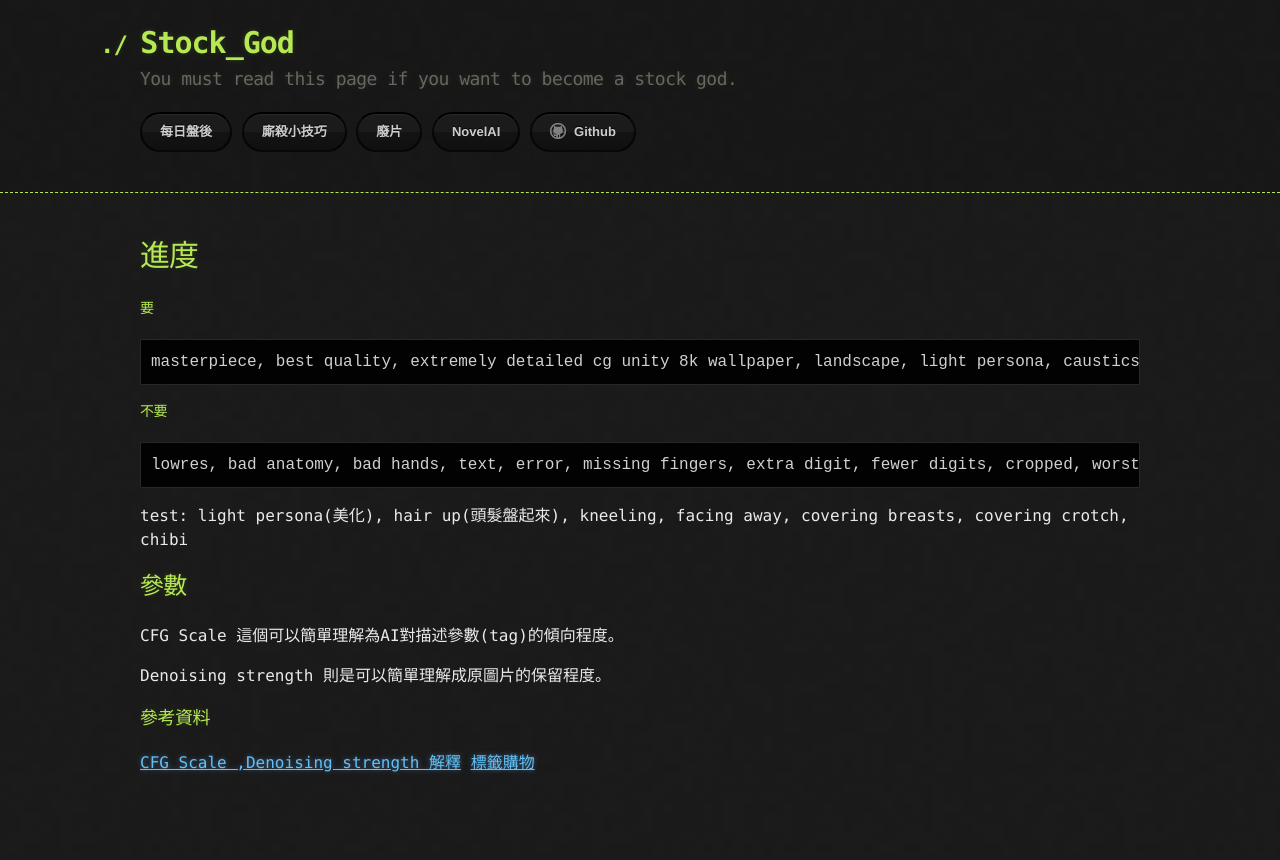
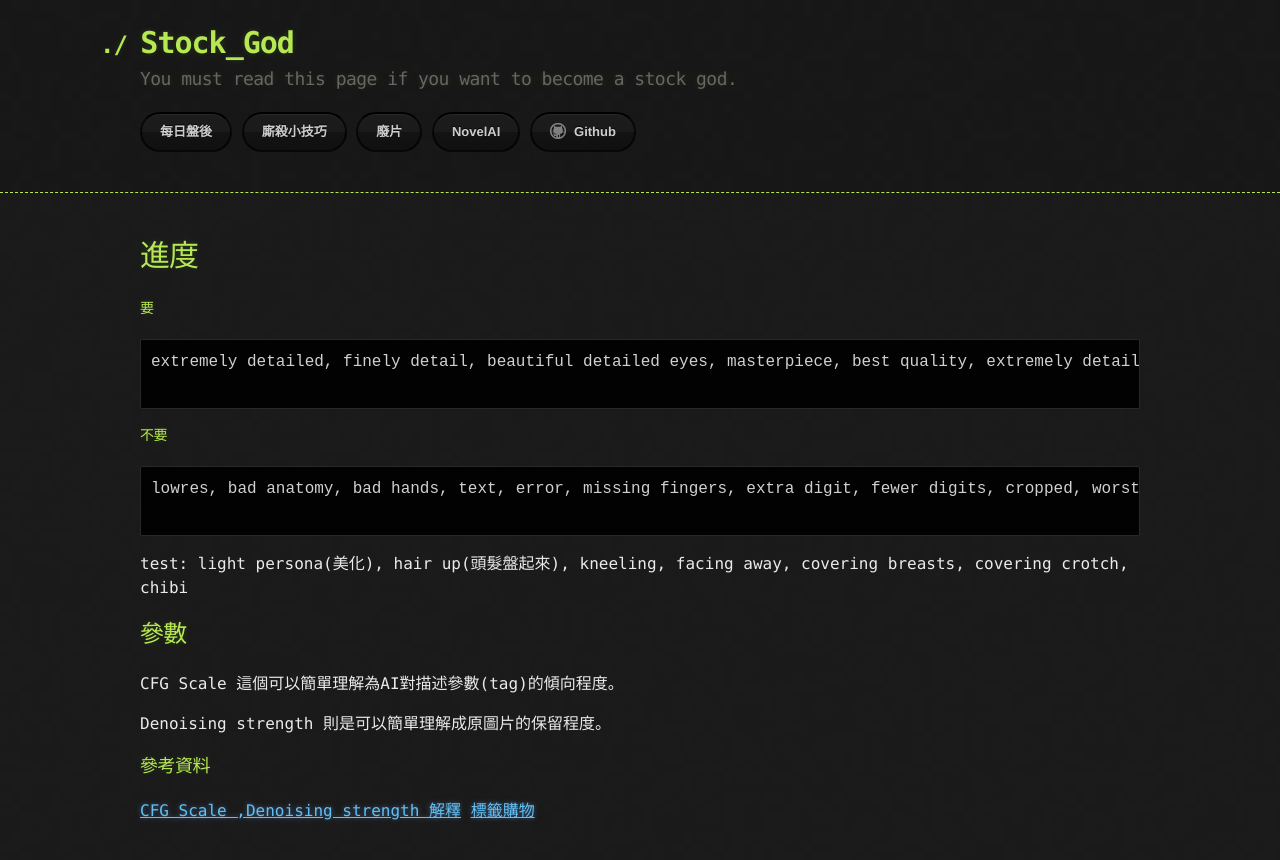
Before and after one commit to lepg5487/Stock_God, a Jekyll site: the page built from NovelAI.md, in a window 1280 px wide. Shown: the top 860 px of the page. Built offline with Jekyll 4.4.1, drawn with Linux system fonts in a browser that asks for light colours; our own code applies the rules of GitHub Pages for plain Markdown files.

Commit message:
Update NovelAI.md

````diff
--- a/NovelAI.md
+++ b/NovelAI.md
@@ -5,11 +5,13 @@
 # 進度
 #### 要
 ```
-masterpiece, best quality, extremely detailed cg unity 8k wallpaper, landscape, light persona, caustics, (harem:2.000), light smile, skirt, full body, beautiful detailed eyes, finely detail, black hair, collarbone, bare shoulders, medium breasts, looking at viewer
+extremely detailed, finely detail, beautiful detailed eyes, masterpiece, best quality, extremely detailed cg unity 8k wallpaper, caustics, light smile, looking at viewer, 2girls, izakaya, full body, black hair, collarbone, off shoulder, small breasts, low twintails
+
 ```
 #### 不要
 ```
 lowres, bad anatomy, bad hands, text, error, missing fingers, extra digit, fewer digits, cropped, worst quality, low quality, normal quality, jpeg artifacts, signature, watermark, username, blurry, simple background, low res, flat colors, bad feet, futa, missing arms, nsfw, pubic hair, foot
+
 ```
 test: light persona(美化), hair up(頭髮盤起來),
 kneeling, facing away,
````
